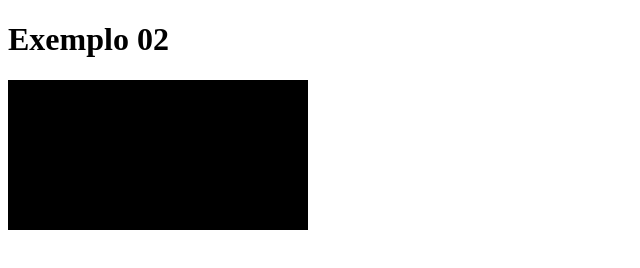
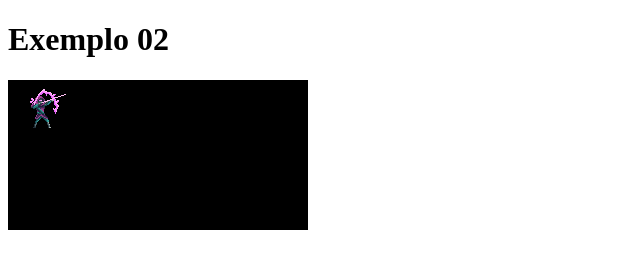
Before and after one commit to ufjf-dcc104/dcc138-2020-3ere-atv3-lucas-pace, a plain HTML site: page index.html in a window 1280 px wide. Shown: the full height of the page, 0-640 px from the left. Drawn offline with Linux system fonts and the light colour scheme.

Commit message:
corrigindo detalhe para mudança do pmax em todas as poses

```diff
--- a/index.html
+++ b/index.html
@@ -39,7 +39,7 @@
 
 
         let quadro = 0;
-        let poseAtual = "deslizar";
+        let poseAtual = "atirar";
 
         const POSES =
         {
@@ -65,7 +65,7 @@
                 //dx, dy, dw, dh
                 0, 0, 64, 64
             )
-            quadro = quadro > POSES.correr.pmax ? 0 : quadro + POSES.correr.pv * dt;
+            quadro = quadro > POSES[poseAtual].pmax ? 0 : quadro + POSES[poseAtual].pv * dt;
 
             requestAnimationFrame(passo)
             t0 = t;
```
